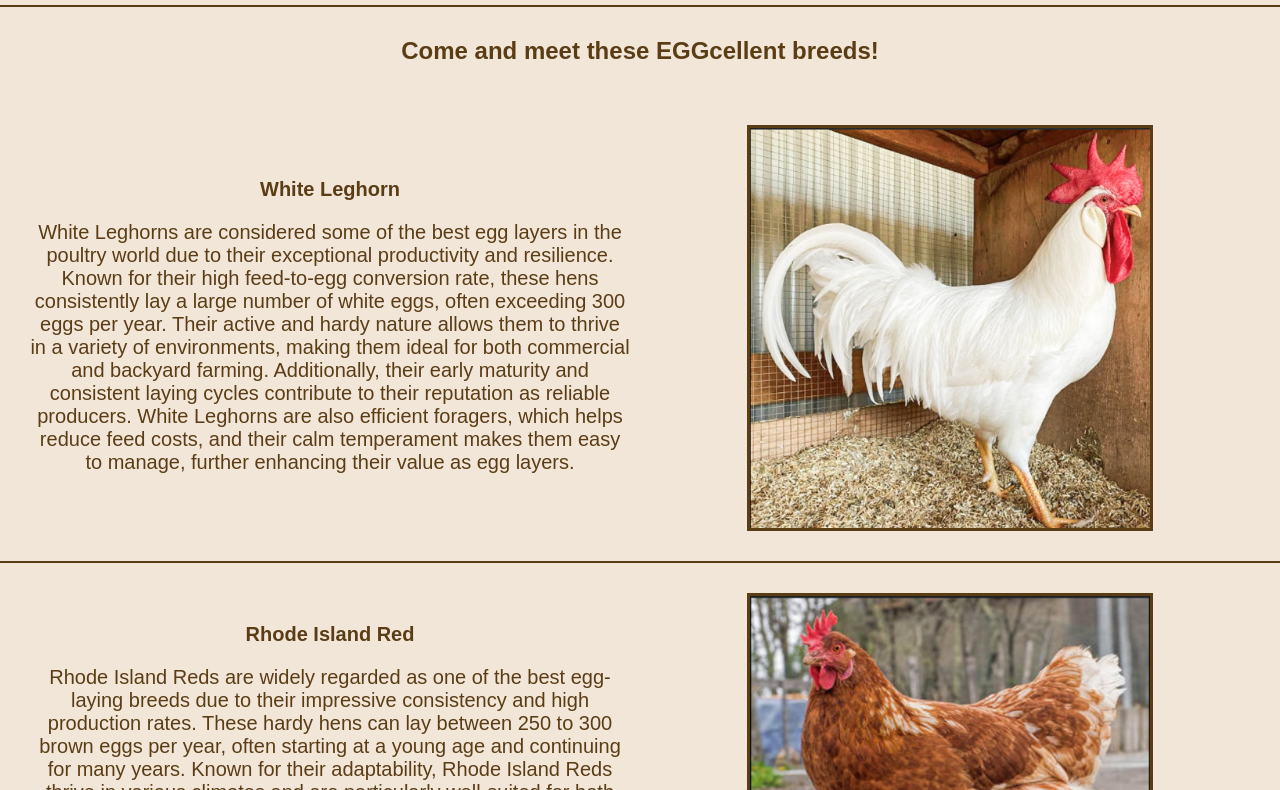
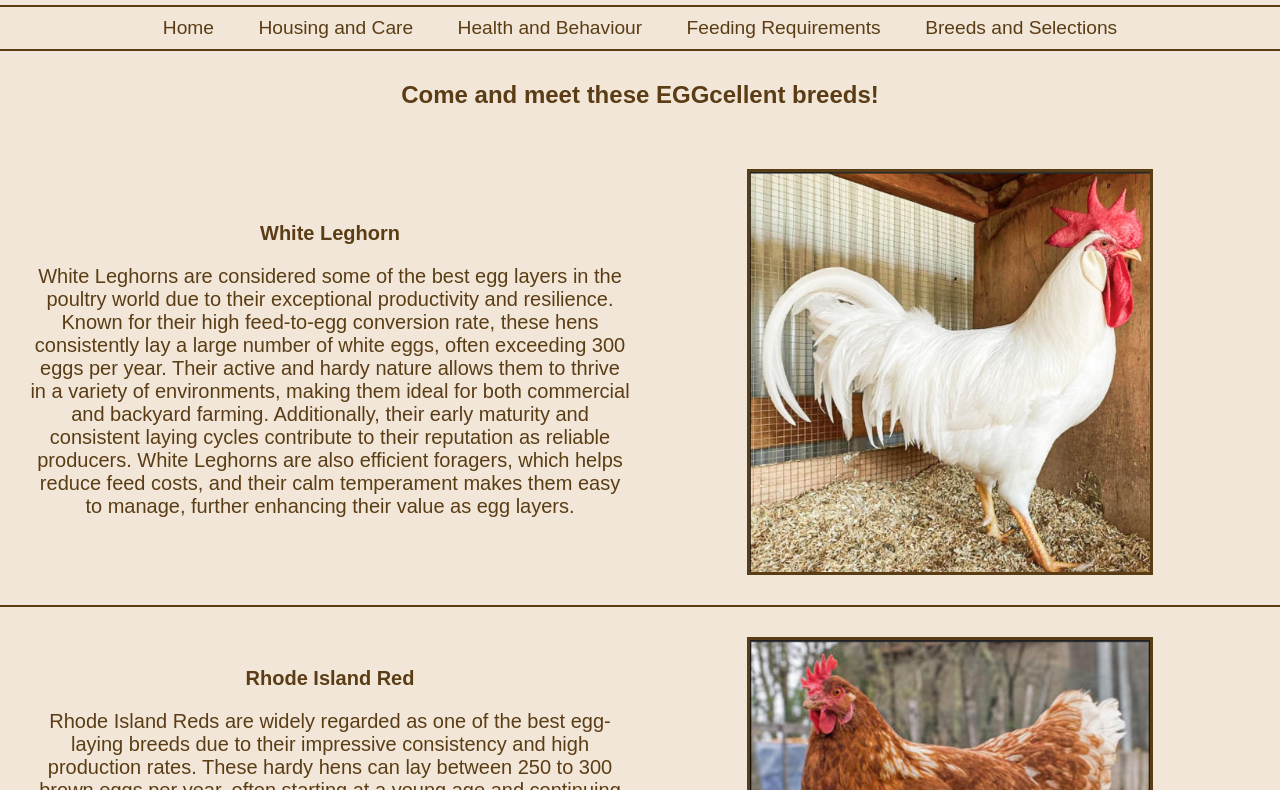
Before and after one commit to stonehenge695/hen-den, a plain HTML site: page Breeds.html in a window 1280 px wide. Shown: the part 90-880 px from the top of the page. Drawn offline with Linux system fonts and the light colour scheme.

Commit message:
Update Breeds.html

```diff
--- a/Breeds.html
+++ b/Breeds.html
@@ -88,6 +88,13 @@
     <header>
         <h1>Breeding and Selections</h1>
     </header>
+	<nav>
+		<a href="index.html">Home</a>
+		<a href="">Housing and Care</a>
+		<a href="">Health and Behaviour</a>
+		<a href="">Feeding Requirements</a>
+		<a href="Breeds.html">Breeds and Selections</a>
+	</nav>
 	<h2 class="text-container" style="color: #5B3D15"> Come and meet these EGGcellent breeds!</h2>
 
     <div class="flex-container">
```
